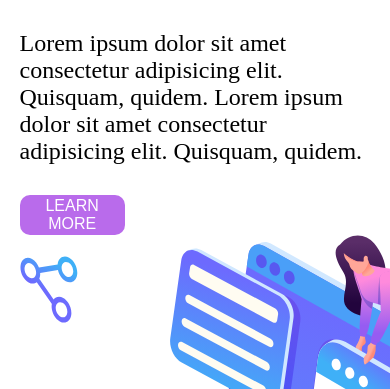
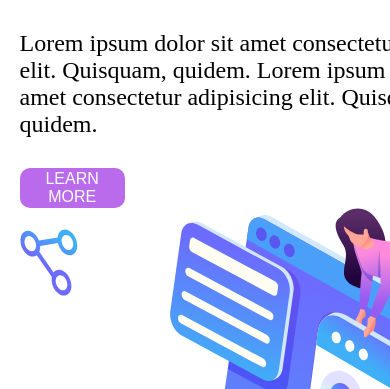
Before and after one commit to OFFICIALSAIKAT/html-css-project-8, a website: page index.html in a window 390 px wide. Shown: the part 455-844 px from the top of the page. Drawn offline with Linux system fonts and the light colour scheme.

Commit message:
responsive

```diff
--- a/css/style.css
+++ b/css/style.css
@@ -35,7 +35,6 @@ nav{
 .intro-section{
     display: grid;
     grid-template-columns: repeat(auto-fit, minmax(320px,1fr));
-    /* grid-gap: 1rem; */
     margin-top: 50px;
     width: 90%;
     margin:auto;
@@ -55,6 +54,7 @@ nav{
     color: #3E4794;
 }
 .left-section p{
+    width: 500px;
     font-size: 1.5rem;
     padding: 15px 0;
 }
```
